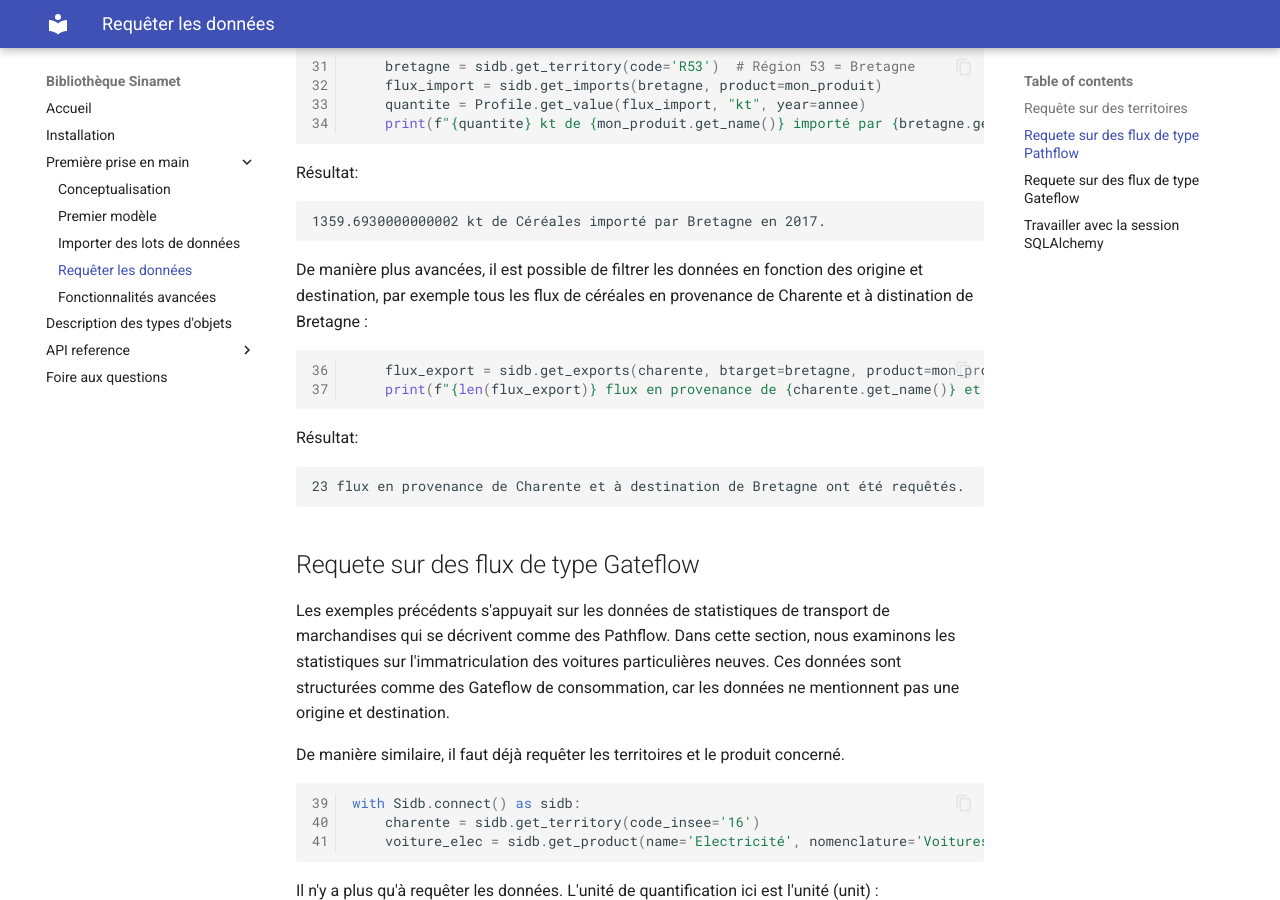
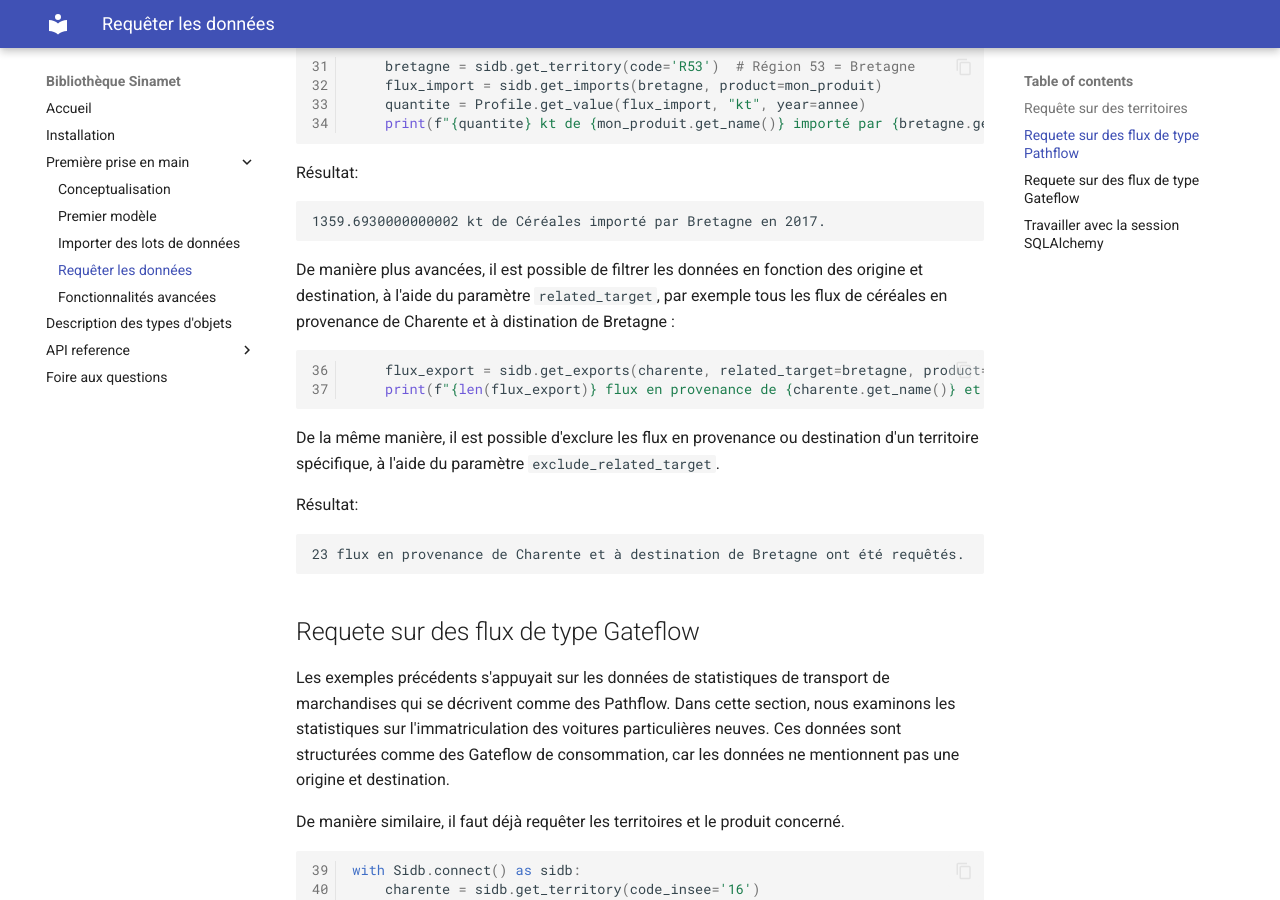
Before and after one commit to dynartIO/sinamet, an MkDocs documentation site: the page built from docs/quickstart/requesting.md, in a window 1280 px wide and 900 px high, scrolled down 2936 px. Built offline with MkDocs 1.6.1 and Material for MkDocs 9.7.7, drawn with Linux system fonts in a browser that asks for light colours.

Commit message:
doc completion et correction

````diff
--- a/docs/quickstart/requesting.md
+++ b/docs/quickstart/requesting.md
@@ -156,12 +156,16 @@ Résultat:
 ```
 
 De manière plus avancées, il est possible de filtrer les données en fonction des origine et destination,
+à l'aide du paramètre `related_target`,
 par exemple tous les flux de céréales en provenance de Charente et à distination de Bretagne :
 
 ```py linenums='36'
-    flux_export = sidb.get_exports(charente, btarget=bretagne, product=mon_produit)
+    flux_export = sidb.get_exports(charente, related_target=bretagne, product=mon_produit)
     print(f"{len(flux_export)} flux en provenance de {charente.get_name()} et à destination de {bretagne.get_name()} ont été requêtés")
 ```
+
+De la même manière, il est possible d'exclure les flux en provenance ou destination d'un territoire spécifique,
+à l'aide du paramètre `exclude_related_target`.
 
 Résultat:
 ``` { .text .no-copy }
````
